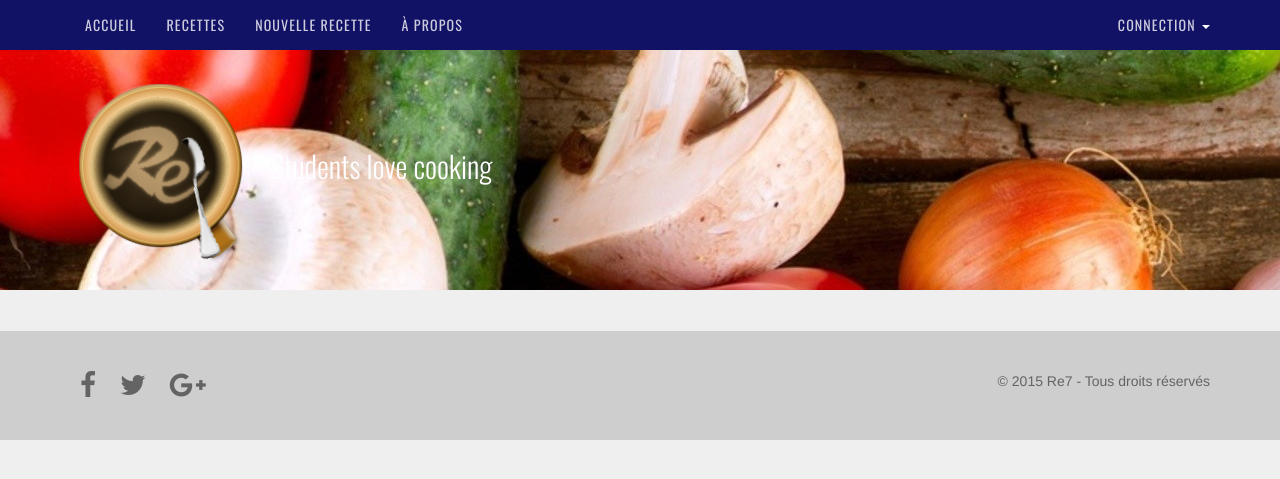
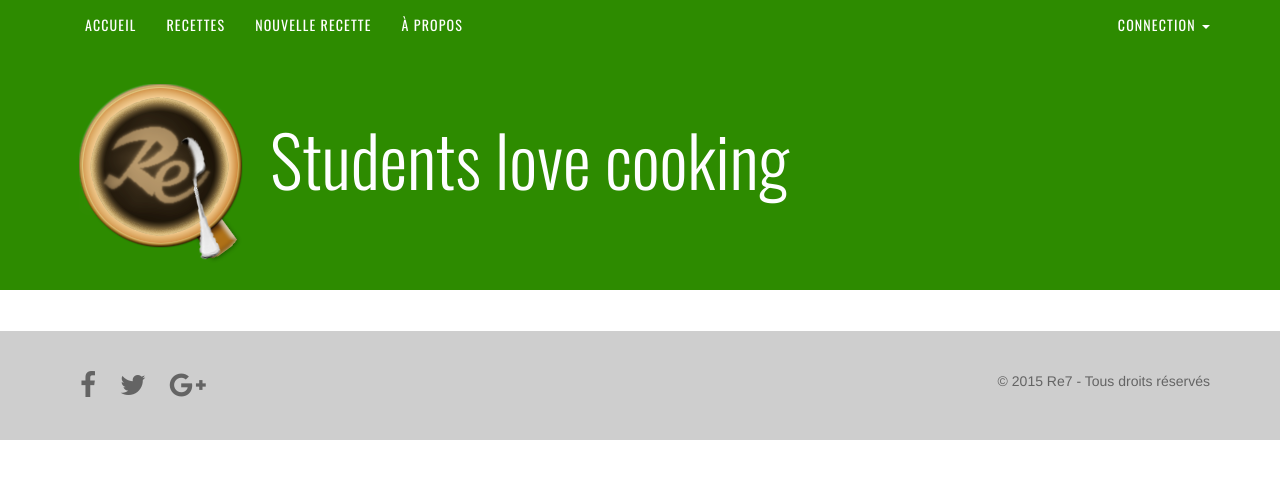
Before and after one commit to Mascarpone/Re7, a Python web app: template project/templates/base.html in a window 1280 px wide. Shown: the top 479 px of the page. Run offline with Jinja, Linux system fonts and the light colour scheme; the template is opened without the code that fills it, so the values that code supplies are empty; some libraries are stand-ins or nearby versions.

Commit message:
correction du design avec barre de menu

```diff
--- a/project/static/css/styles.css
+++ b/project/static/css/styles.css
@@ -8,11 +8,16 @@
 body {
   padding-top:50px;
   color:#646464;
-  background-color:#efefef;
+  background-color:#ffffff;
 }
 
-h1,h2,h3,.highlight,.navbar a,#masthead h4 {
+h1,h2,h3, h4,.highlight,.navbar a,#masthead h4 {
   font-family:'Oswald',arial narrow,sans-serif;
+}
+
+h5 {
+    font-size: 20px;
+    font-family: arial, sans-serif;
 }
 
 footer {
@@ -20,29 +25,25 @@ footer {
   margin-top:40px;
   padding-top:40px;
   padding-bottom:40px;
-  background-color:#cecece;
+  background-color:#ffffff;
 
 }
 
 
 #masthead {
-  min-height:199px;
-  background-image: url('/static/images/head.jpg');
-  color:#aaaacc;
+    min-height:199px;
+    background-color:#2d8b00;
 }
 
 #masthead h1 {
-  font-size: 55px;
-  line-height: 1;
-  color:#fefeff;
+    line-height: 1;
+    margin-top:20px;
 }
 
-#masthead .well {
-  margin-top:34px;
-  background-color:#111166;
-  border-color:#000022;
-  opacity: 0.8;
-  color:#efefff;
+#masthead h1 a {
+    font-size: 55px;
+    text-decoration:none;
+    color:#fefeff;
 }
 
 #topPanel {
@@ -72,27 +73,31 @@ footer {
 }
 
 @media screen and (min-width: 768px) {
-  #masthead h1 {
-    font-size: 30px;
+  #masthead h1 a {
+    font-size: 70px;
   }
 }
 
 .navbar-bright {
-  background-color:#111166;
+  background-color:#2d8b00;
   color:#fff;
   margin-bottom: 0;
   border-width: 0;
 }
 
 .navbar-bright a, .navbar-bright .navbar-brand, #masthead h4 {
-  color:#ccccdd;
+  color:#ffffff;
   font-size:14px;
   text-transform: uppercase;
   letter-spacing:.08em;
 }
 
 .navbar-bright li > a:hover {
-  background-color:#000044;
+  background-color:#B0CC99;
+}
+
+.navbar-bright li.active {
+    background-color:#B0CC99;
 }
 
 .dropdown-menu {
@@ -109,7 +114,7 @@ footer {
 }
 
 .navbar-toggle:hover {
-  background-color:#fff;
+  background-color:#ffffff;
 }
 
 .panel {
--- a/project/templates/base.html
+++ b/project/templates/base.html
@@ -86,7 +86,7 @@
         <div class="container">
             <div class="row">
                 <div class="col-md-12">
-                    <h1 class="lead"><a href="{{ url_for('index') }}"><img src="{{ url_for('static', filename='images/logo.png') }}"></a>Students love cooking</h1>
+                    <h1 class="lead"><a href="{{ url_for('index') }}"><img src="{{ url_for('static', filename='images/logo.png') }}">Students love cooking</a></h1>
                 </div>
             </div>
         </div><!-- /cont -->
```
